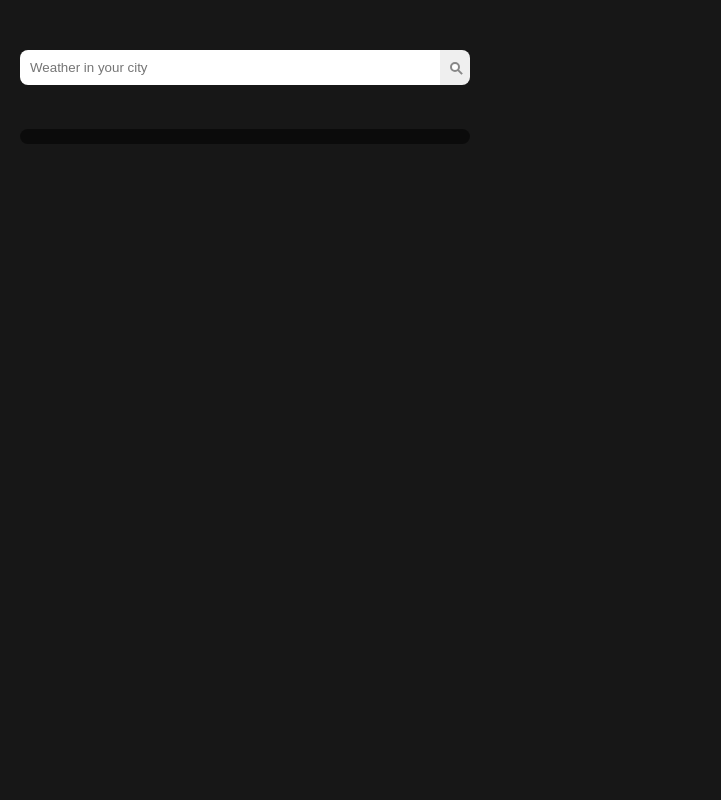
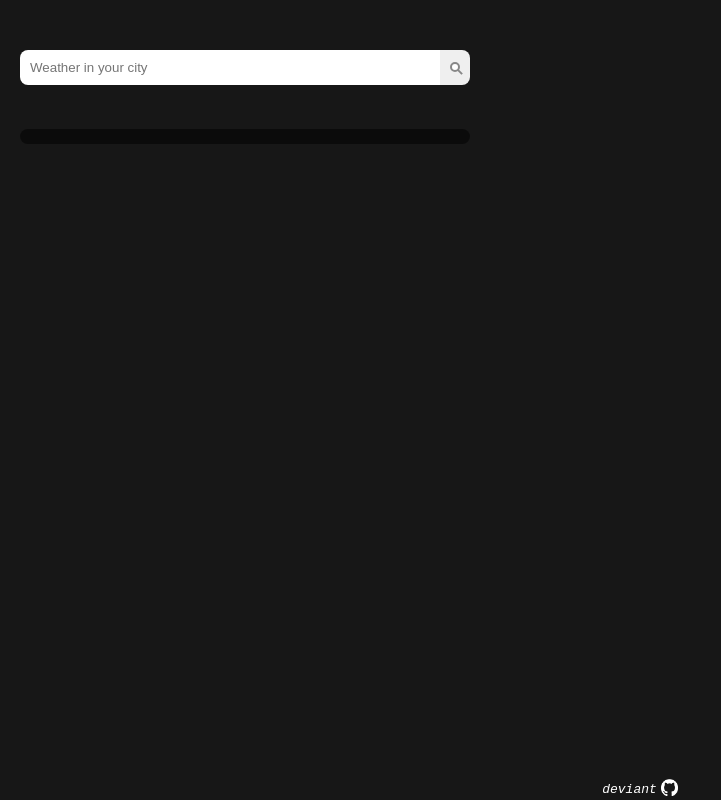
Before and after one commit to mbdeviant/weather-app, a website built with webpack: page dist/index.html in a window 1280 px wide. Shown: the whole page, without its empty margins (0-721 px from the left). Built offline with nearby package versions, Linux system fonts and the light colour scheme; no server answers.

Commit message:
add footer

```diff
--- a/dist/index.html
+++ b/dist/index.html
@@ -25,6 +25,12 @@
             </div>
             <div id="error-message"></div>
             <div class="weather-container" id="weather-container"></div>
+            <footer class="footer">
+                <p>deviant</p>
+                <a href="https://github.com/mbdeviant"
+                    ><img src="assets/github-mark-white.png" alt="githublogo"
+                /></a>
+            </footer>
         </div>
     </body>
 </html>
```
